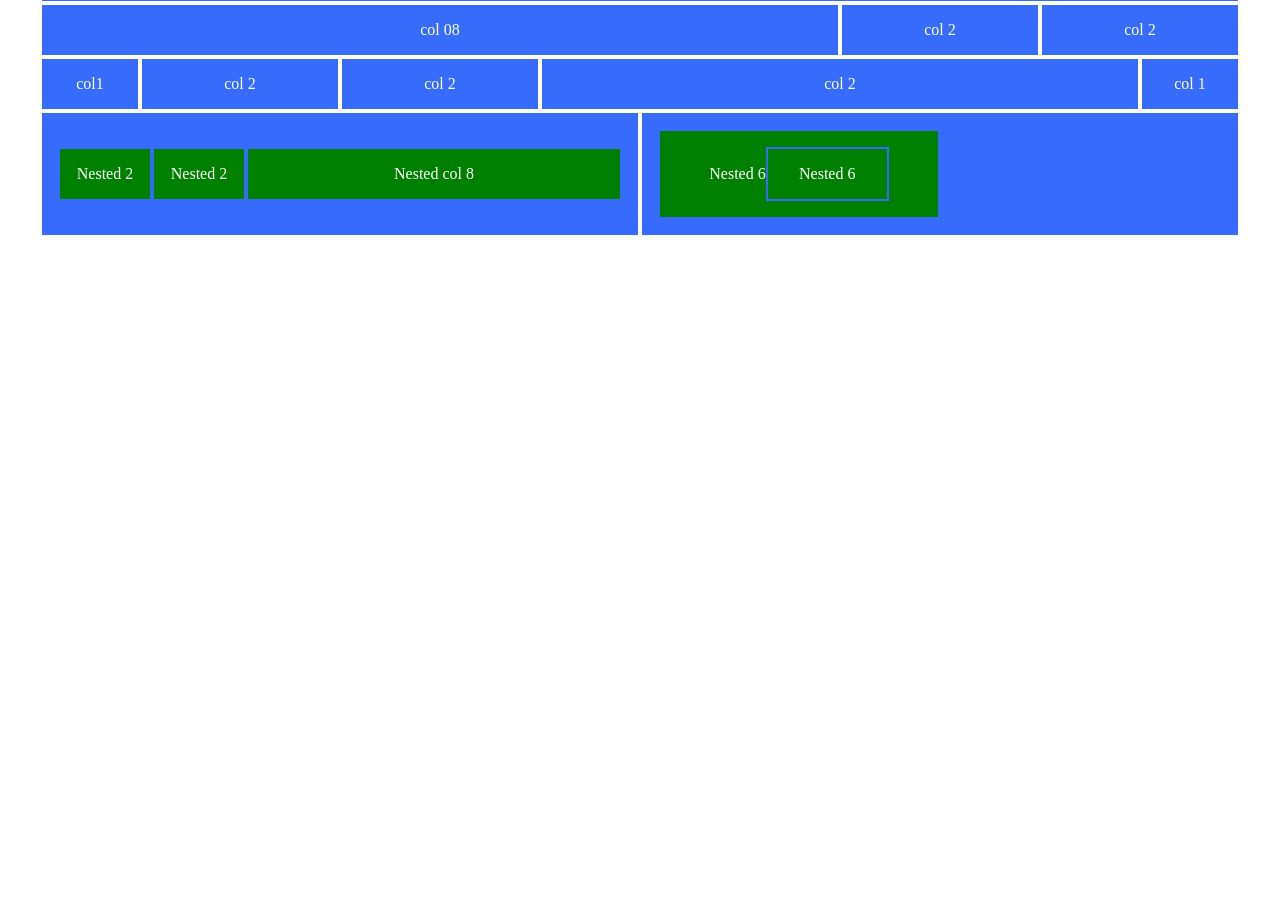
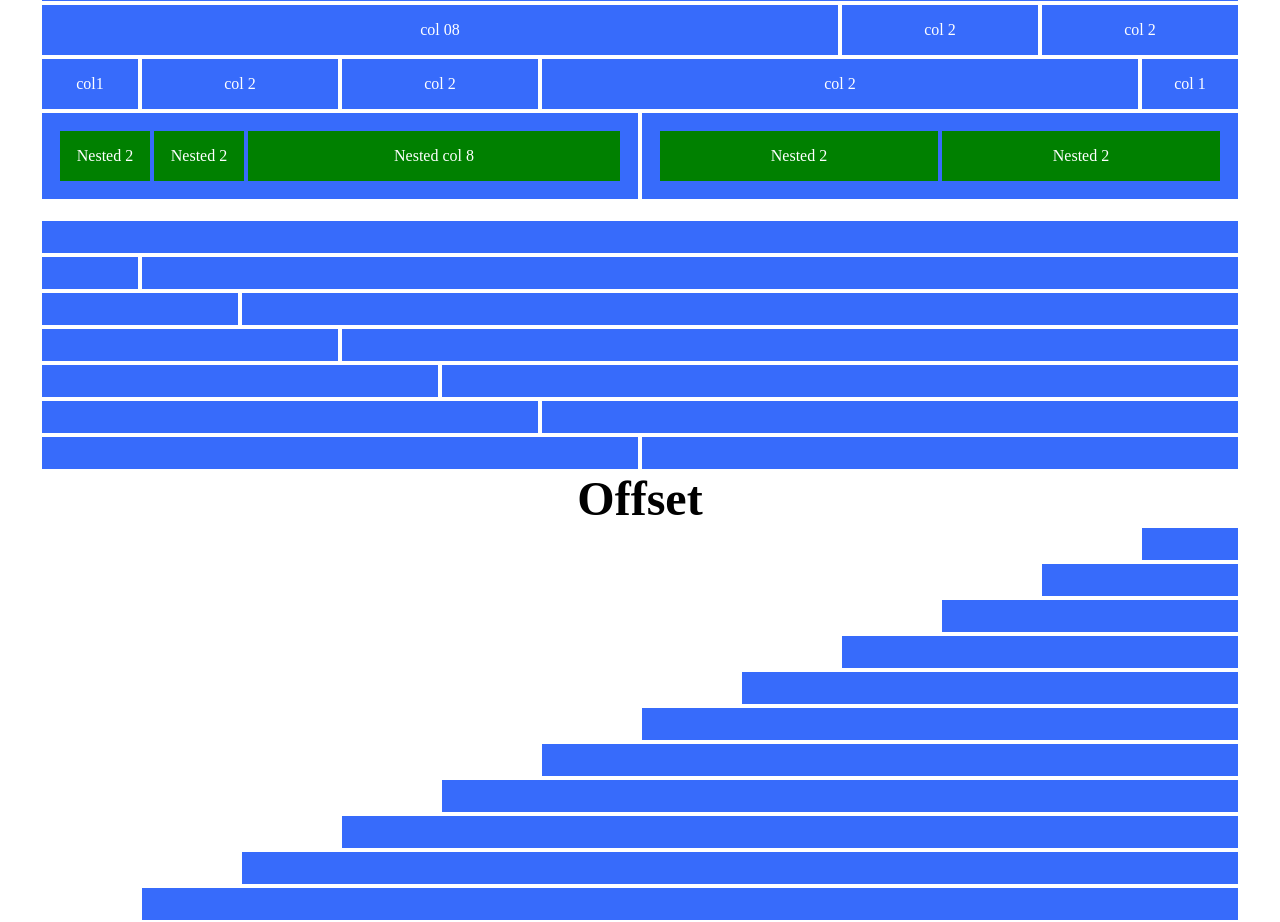
Before and after one commit to Amin23ElKassimi/html-css-12bool, a plain HTML site: page index.html in a window 1280 px wide. Shown: the part 214-1136 px from the top of the page. Before the commit the page ends 800 px from the top, so only its background shows below. Drawn offline with Linux system fonts and the light colour scheme.

Commit message:
completed

```diff
--- a/index.html
+++ b/index.html
@@ -95,15 +95,40 @@
             </div>
             <div class="col-6">
                 <div class="row">
-                    <div class="col-6 bg-green">Nested 6</iv>
-                    <div class="col-6 bg-green">Nested 6</div>
+                    <div class="col-6 bg-green">Nested 2</div>
+                    <div class="col-6 bg-green">Nested 2</div>
                 </div>
             </div>
         </div>
+        <br>
+        <div class="row">
+            <div class="col-12"></div>
+            <div class="col-1"></div>
+            <div class="col-11"></div>
+            <div class="col-2"></div>
+            <div class="col-10"></div>
+            <div class="col-3"></div>
+            <div class="col-9"></div>
+            <div class="col-4"></div>
+            <div class="col-8"></div>
+            <div class="col-5"></div>
+            <div class="col-7"></div>
+            <div class="col-6"></div>
+            <div class="col-6"></div>
+        </div>
         <!-- Row 02 -->
-        <div class="row">
-
-        </div>
+        <h1>Offset</h1>
+        <div class="col-offset-11"></div>
+        <div class="col-offset-10"></div>
+        <div class="col-offset-9"></div>
+        <div class="col-offset-8"></div>
+        <div class="col-offset-7"></div>
+        <div class="col-offset-6"></div>
+        <div class="col-offset-5"></div>
+        <div class="col-offset-4"></div>
+        <div class="col-offset-3"></div>
+        <div class="col-offset-2"></div>
+        <div class="col-offset-1"></div>
     </main>
 </body>
 </html>
```
Also changed, not shown: css/style.css (+0 -11 lines).
